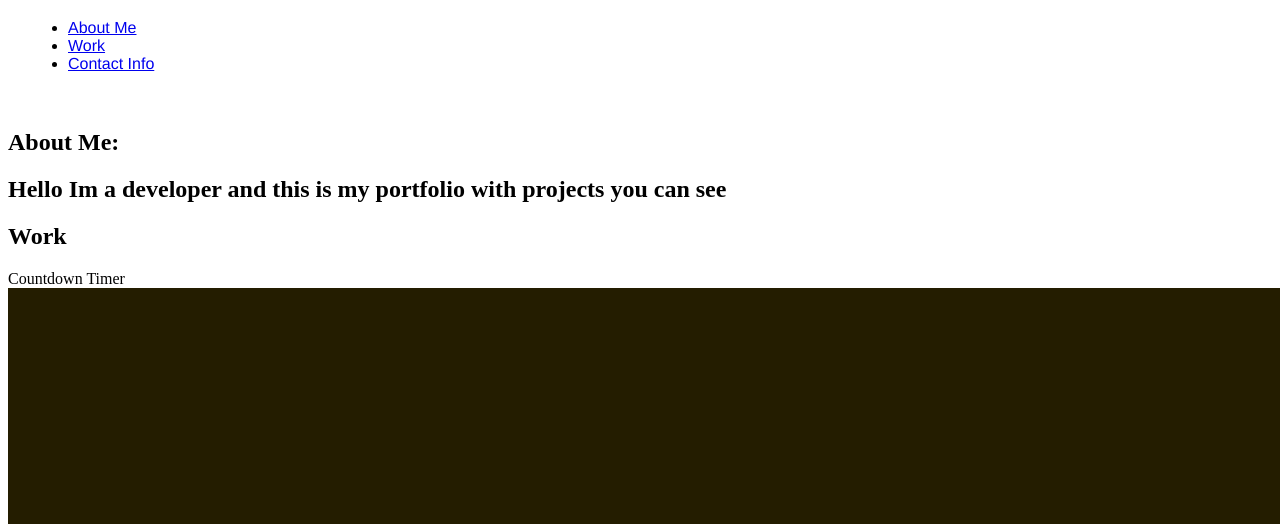
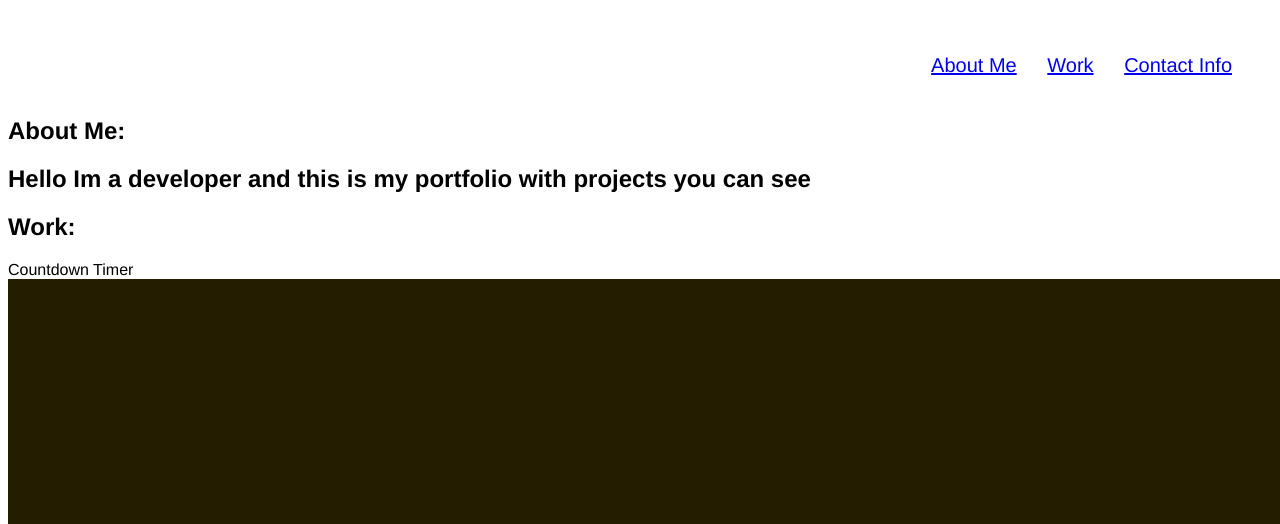
Before and after one commit to RaulN47/PortfolioProject, a plain HTML site: page index.html in a window 1280 px wide. Shown: the part 276-800 px from the top of the page. Drawn offline with Linux system fonts and the light colour scheme.

Commit message:
Styled Nav and Footer

```diff
--- a/assets/css/style.css
+++ b/assets/css/style.css
@@ -2,3 +2,30 @@
     padding: 20px;
     font-family: 'Franklin Gothic Medium', 'Arial Narrow', Arial, sans-serif;
 }
+
+.header nav {
+    padding-top: 15px;
+    margin-right: 20px;
+    float: right;
+    font-family: 'Franklin Gothic Medium', 'Arial Narrow', Arial, sans-serif;
+    font-size: 20px;
+}
+
+.header nav ul {
+    list-style-type: none;
+}
+
+.header nav ul li {
+    display: inline-block;
+    margin-left: 25px;
+}
+
+main {
+    display: inline-block;
+    align-items: center;
+    font-family: 'Franklin Gothic Medium', 'Arial Narrow', Arial, sans-serif;
+}
+
+footer {
+    font-family: 'Franklin Gothic Medium', 'Arial Narrow', Arial, sans-serif;
+}
--- a/index.html
+++ b/index.html
@@ -31,7 +31,7 @@
             <h2>Hello Im a developer and this is my portfolio with projects you can see</h2>
         </section>
         <section id="Work">
-            <h1>Work</h1>
+            <h1>Work:</h1>
             <p>Countdown Timer
             <a id="Countdown Timer" href="https://www.online-stopwatch.com/countdown-timer/">
                 <img alt="Countdown Timer" src="./assets/images/countdown timer.png">
```
